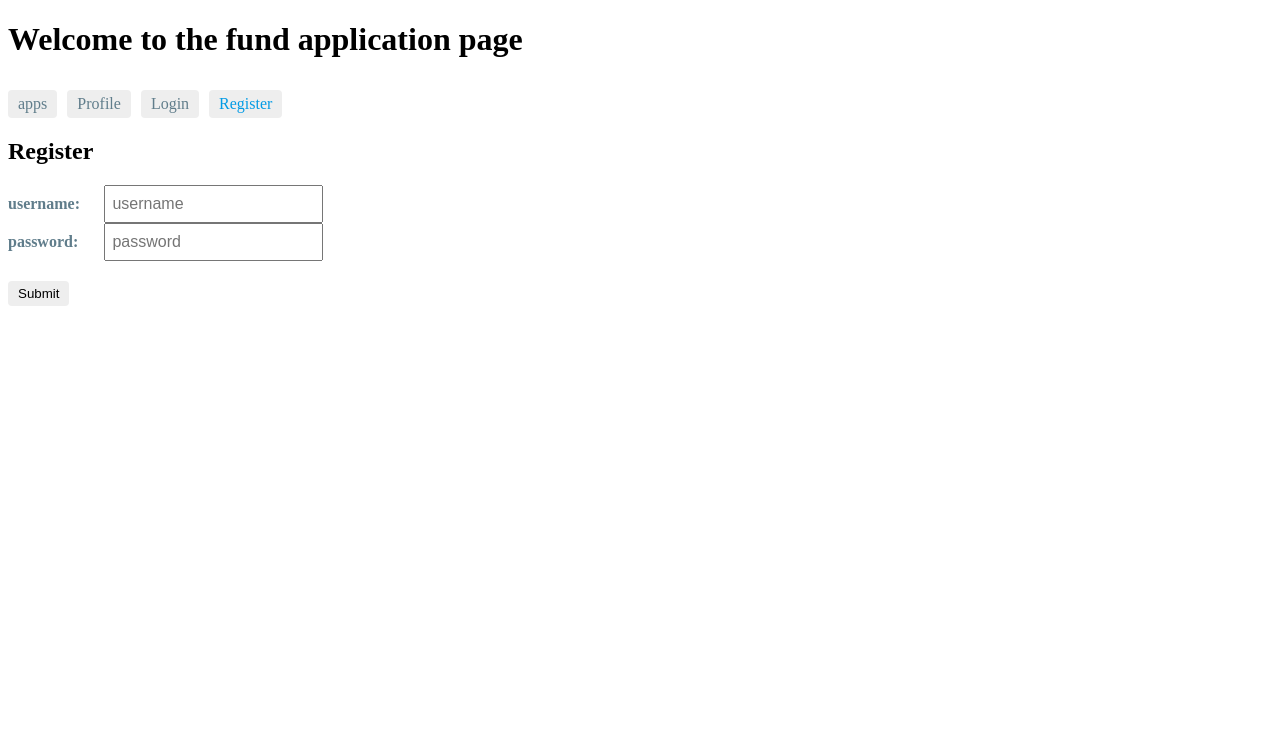
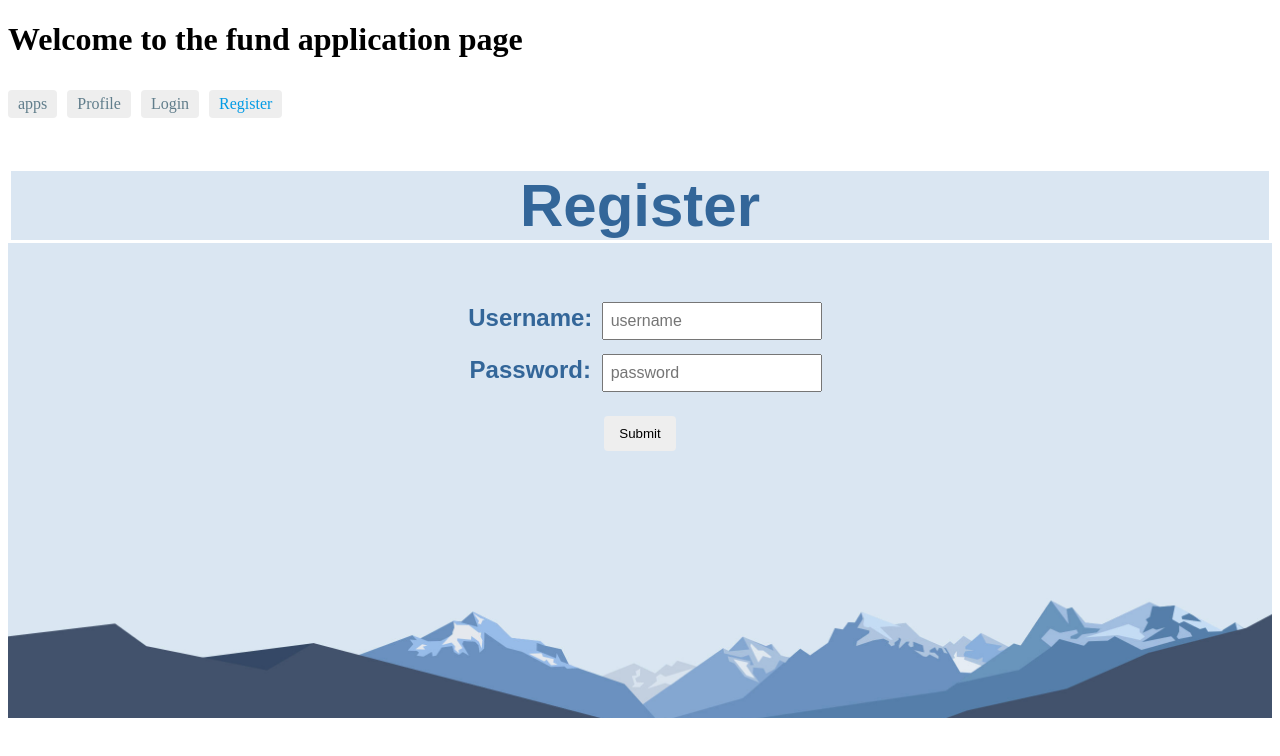
Before and after one commit to mangoSteve/web_dev, an Angular app in the folder app/apps/: page /register in a window 1280 px wide. Shown: the top 756 px of the page. Built offline with nearby package versions, Linux system fonts and the light colour scheme.

Commit message:
Register Page

```diff
--- a/app/apps/src/app/login/login.component.html
+++ b/app/apps/src/app/login/login.component.html
@@ -1,4 +1,3 @@
-<br>
 <div class = "background" style = "width:100%;background-repeat: no-repeat;background-size: cover;background-image:url(assets/image/img.png);background-size: cover;">
   <form #formRef="ngForm" (ngSubmit)="onSubmit(formRef.value)">
     <!-- <fieldset ngModelGroup="login"> -->
--- a/app/apps/src/app/register/register.component.css
+++ b/app/apps/src/app/register/register.component.css
@@ -5,13 +5,39 @@ label {
     color: #607D8B;
     font-weight: bold;
   }
+  h2{
+    /* 设置边框 */
+    border: 3px solid white;
+    /* 文本居中  */
+    text-align: center;
+    /* 设置字体属性 */
+    font-family: Arial;
+    font-weight: bold;
+    font-size:60px;
+    color: #369;
+  }
 
-  .mark {
+  .background{
+  width: 100%;
+  height: 550px;
+  }
+  .mark{
     display: inline-block;
     width: 6em;
     margin: .5em 0;
-    color: #607D8B;
+    color: #369;
+    font-family: Arial, Helvetica, sans-serif;
+    font-size: 150%;
     font-weight: bold;
+  }
+  .user_name{
+    text-align: center;
+  }
+  .user_password{
+    text-align: center;
+  }
+  .login{
+    text-align: center;
   }
 
   input {
@@ -25,7 +51,7 @@ label {
     font-family: Arial;
     background-color: #eee;
     border: none;
-    padding: 5px 10px;
+    padding: 10px 15px;
     border-radius: 4px;
     cursor: pointer;
     cursor: hand;
--- a/app/apps/src/app/register/register.component.html
+++ b/app/apps/src/app/register/register.component.html
@@ -1,12 +1,14 @@
-<div>
+<div class = "background" style = "width:100%;background-repeat: no-repeat;background-size: cover;background-image:url(assets/image/img.png);background-size: cover;">
   <h2>Register</h2>
-  <div>
-    <label class="mark">username: </label>
+  <div class = "user_name">
+    <label class="mark">Username: </label>
     <input [(ngModel)]="user.username" placeholder="username" />
   </div>
-  <div>
-    <label class="mark">password: </label>
+  <div class = "user_password">
+    <label class="mark">Password: </label>
     <input type="password" [(ngModel)]="user.password" placeholder="password" />
   </div>
-  <button (click)="onSubmit()">Submit</button>
+  <div class = "login">
+    <button (click)="onSubmit()">Submit</button>
+  </div>
 </div>
```
